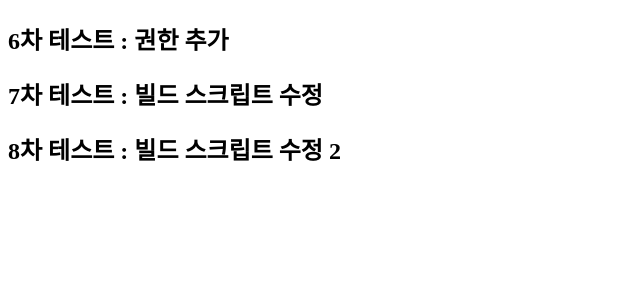
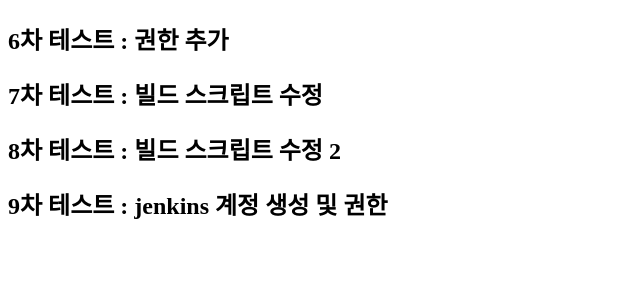
Before and after one commit to integerJI/ioniq5, a Django app: page / in a window 1280 px wide. Shown: the part 449-749 px from the top of the page, without its empty margins (0-640 px from the left). Run offline with Django 4.2, Linux system fonts and the light colour scheme.

Commit message:
Update index.html

```diff
--- a/app/templates/index.html
+++ b/app/templates/index.html
@@ -21,3 +21,5 @@
 <h2>7차 테스트 : 빌드 스크립트 수정</h2>
 
 <h2>8차 테스트 : 빌드 스크립트 수정 2</h2>
+
+<h2>9차 테스트 : jenkins 계정 생성 및 권한 </h2>
```
